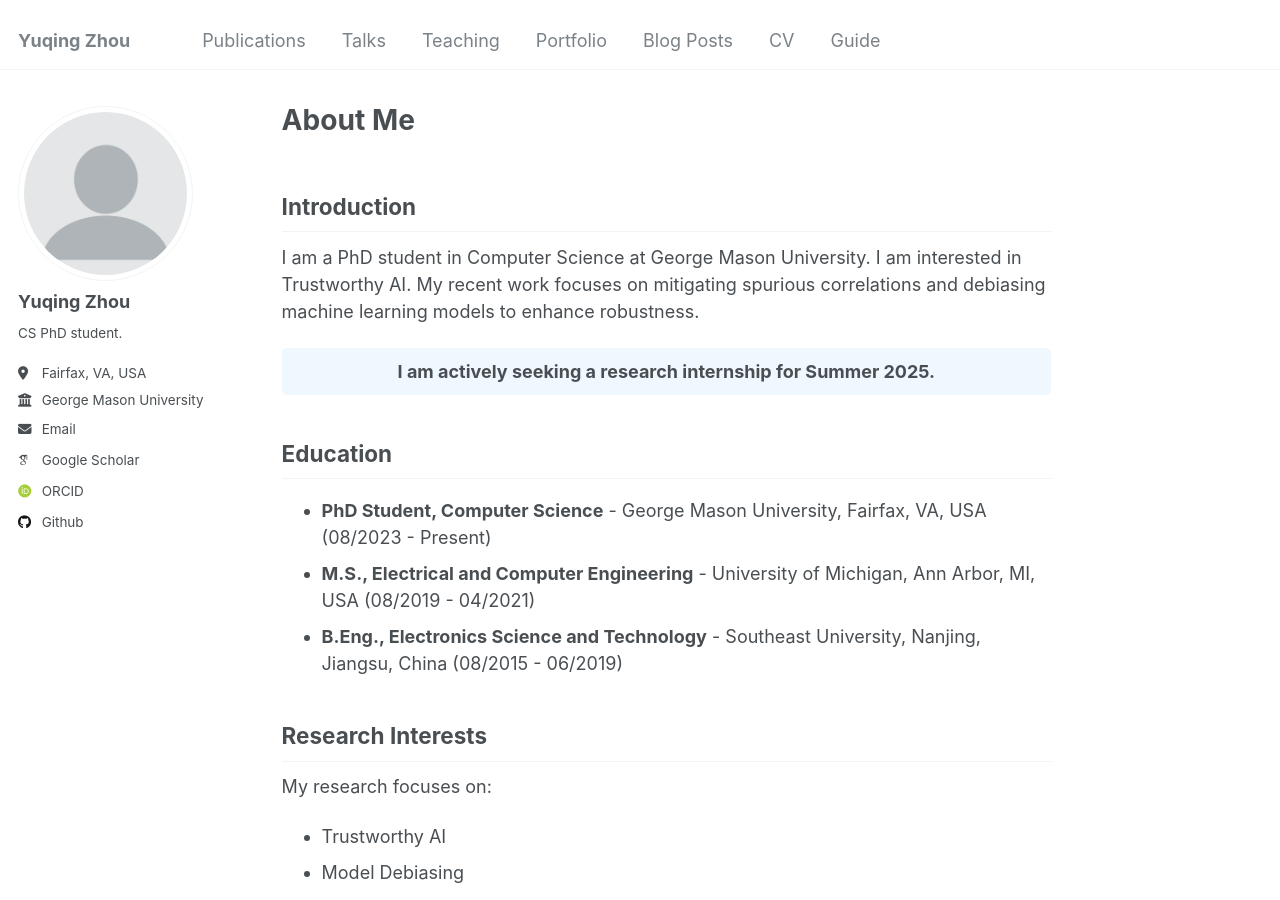
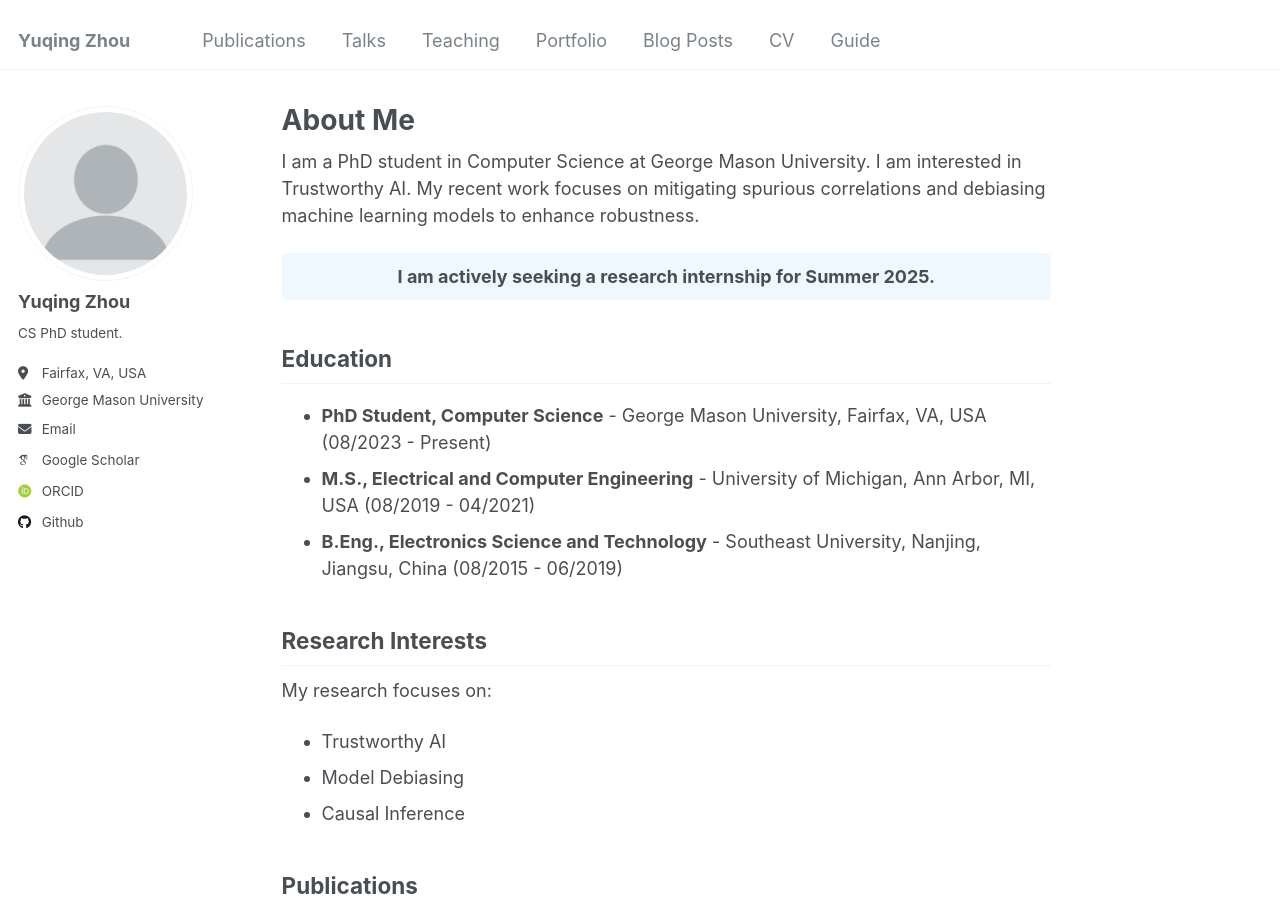
Before and after one commit to yuqing-zhou/yuqing-zhou.github.io, a Jekyll site: the page built from _pages/about.md, in a window 1280 px wide and 900 px high. Built offline with Jekyll 4.4.1, drawn with Linux system fonts in a browser that asks for light colours; some web fonts are replaced.

Commit message:
Update about me

```diff
--- a/_pages/about.md
+++ b/_pages/about.md
@@ -7,7 +7,7 @@ redirect_from:
   - /about.html
 ---
 
-## Introduction
+<!-- ## Introduction -->
 
 I am a PhD student in Computer Science at George Mason University. I am interested in Trustworthy AI. My recent work focuses on mitigating spurious correlations and debiasing machine learning models to enhance robustness.
 
```
